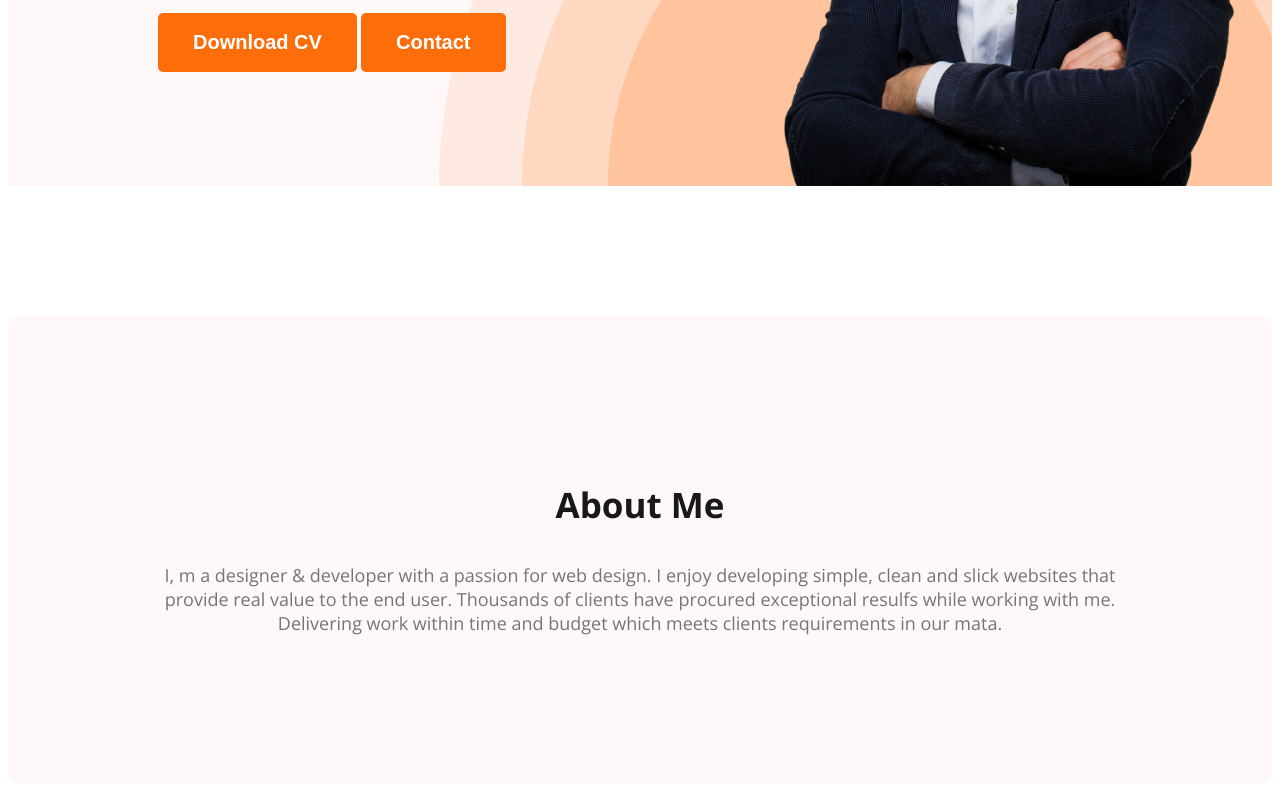
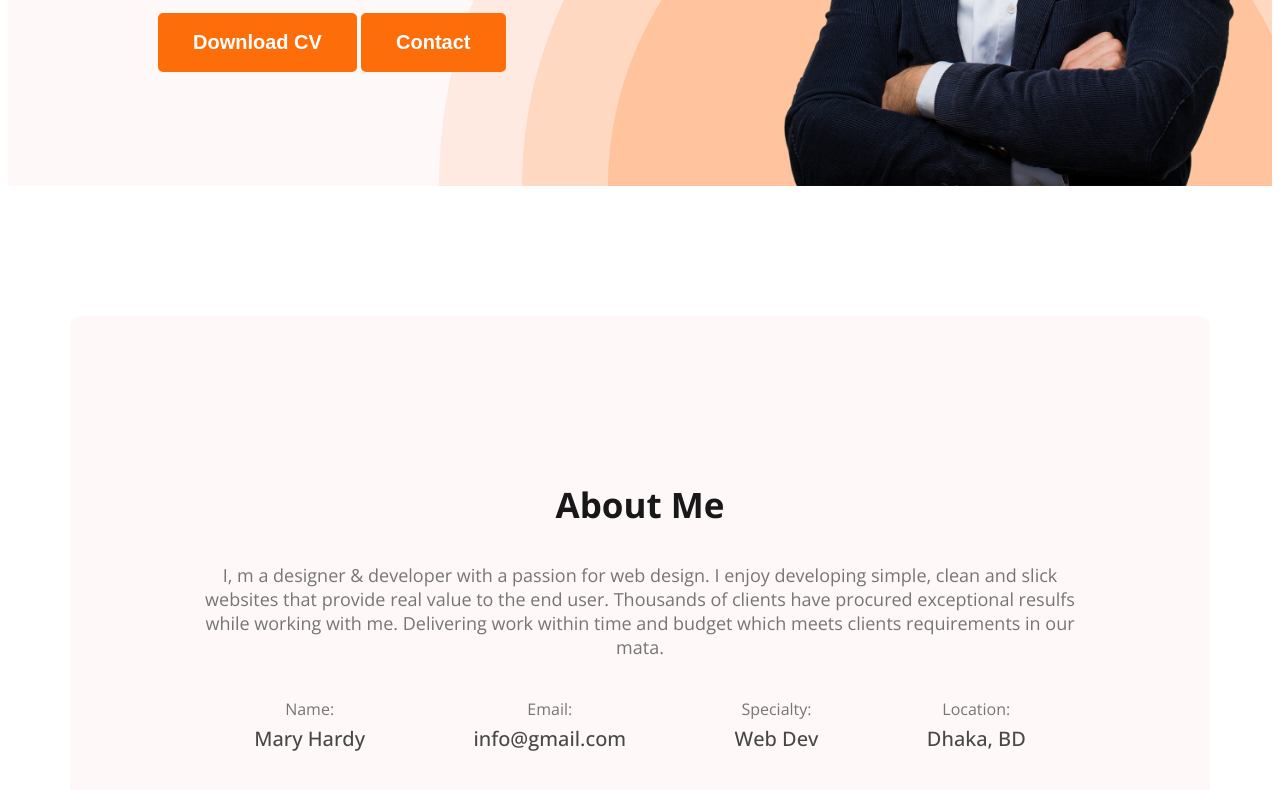
Before and after one commit to nmsaikat/Developer-Portfolio, a plain HTML site: page index.html in a window 1280 px wide. Shown: the part 582-1372 px from the top of the page. Drawn offline with nearby package versions, Linux system fonts and the light colour scheme.

Commit message:
about add

```diff
--- a/css/portfolio.css
+++ b/css/portfolio.css
@@ -92,6 +92,10 @@ nav a {
 }
 
 /* main section style */
+main {
+  max-width: 1140px;
+  margin: 0 auto;
+}
 
 /* about section style */
 .about {
@@ -100,3 +104,25 @@ nav a {
   background-color: #fff8f9;
   margin: 130px 0;
 }
+
+.about-info-container {
+  display: flex;
+  justify-content: space-around;
+}
+
+.about-info {
+  text-align: center;
+}
+
+.info-title {
+  font-weight: 400;
+  color: #757575;
+  margin-bottom: 5px;
+}
+
+.info-description {
+  margin-top: 0px;
+  font-weight: 500;
+  font-size: 20px;
+  color: #474747;
+}
--- a/index.html
+++ b/index.html
@@ -51,6 +51,25 @@
           while working with me. Delivering work within time and budget which
           meets clients requirements in our mata.
         </p>
+        <div class="about-info-container">
+          <!-- .about-info*4>h4.info-title+p.info-description -->
+          <div class="about-info">
+            <h4 class="info-title">Name:</h4>
+            <p class="info-description">Mary Hardy</p>
+          </div>
+          <div class="about-info">
+            <h4 class="info-title">Email:</h4>
+            <p class="info-description">info@gmail.com</p>
+          </div>
+          <div class="about-info">
+            <h4 class="info-title">Specialty:</h4>
+            <p class="info-description">Web Dev</p>
+          </div>
+          <div class="about-info">
+            <h4 class="info-title">Location:</h4>
+            <p class="info-description">Dhaka, BD</p>
+          </div>
+        </div>
       </section>
     </main>
     <!-- Footer Section -->
```
Also changed, not shown: ._index.html.
